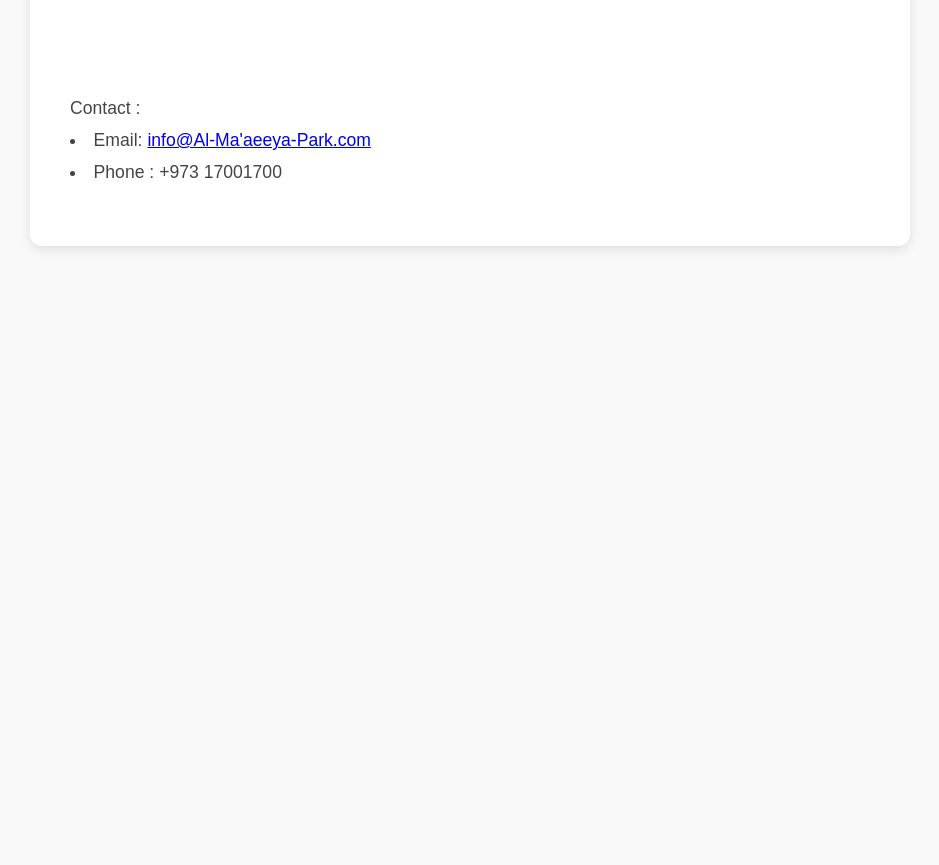
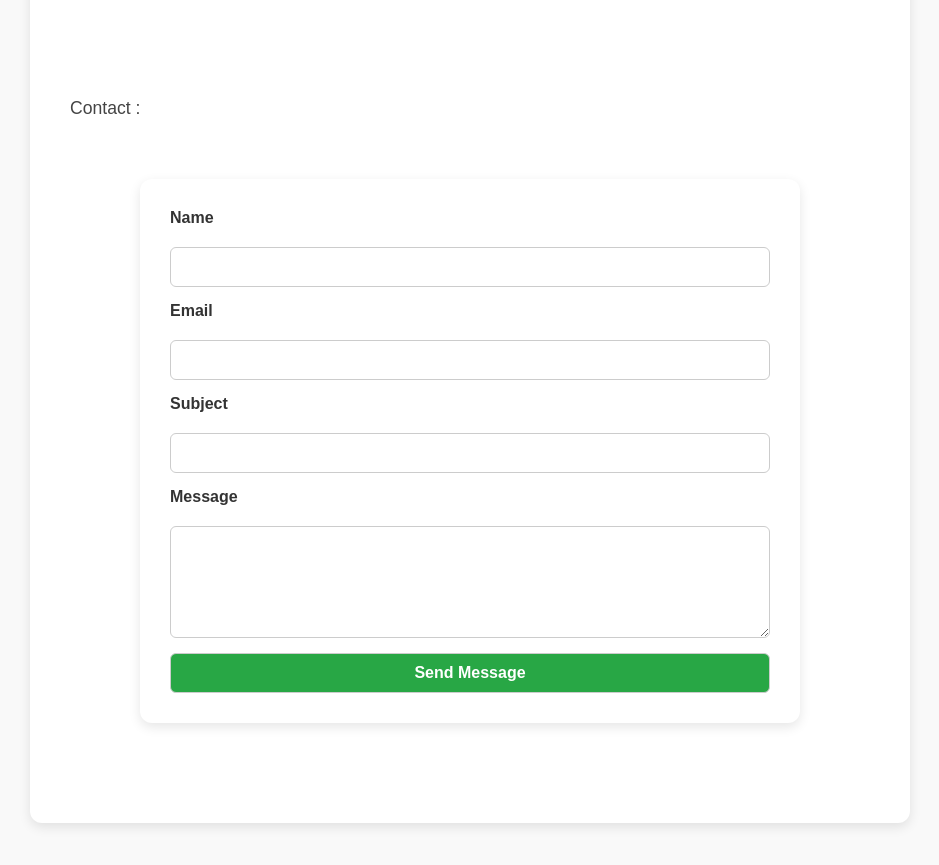
Before and after one commit to FerasAlbuflasa01/water-garden-museum-forntend, a React (Vite) app: page /about in a window 1280 px wide. Shown: the part 429-1294 px from the top of the page, without its empty margins (170-1109 px from the left). Before the commit the page ends 800 px from the top, so only its background shows below. Built offline with nearby package versions, Linux system fonts and the light colour scheme; no server answers.

Commit message:
added email

```diff
--- a/package.json
+++ b/package.json
@@ -10,6 +10,7 @@
     "preview": "vite preview"
   },
   "dependencies": {
+    "@emailjs/browser": "^4.4.1",
     "axios": "^1.11.0",
     "react": "^19.1.0",
     "react-dom": "^19.1.0",
--- a/src/App.css
+++ b/src/App.css
@@ -301,3 +301,45 @@
   line-height: 1.8;
   color: #444;
 }
+
+.about-page form {
+  max-width: 600px;
+  margin: 0 auto 60px;
+  display: flex;
+  flex-direction: column;
+  gap: 15px;
+  padding: 30px;
+  background-color: #fff;
+  border-radius: 12px;
+  box-shadow: 0 4px 12px rgba(0, 0, 0, 0.1);
+}
+
+.about-page form label {
+  font-weight: 600;
+  margin-bottom: 5px;
+}
+
+.about-page form input[type='text'],
+.about-page form input[type='email'],
+.about-page form input[type='submit'],
+.about-page form textarea {
+  width: 100%;
+  padding: 10px;
+  font-size: 1rem;
+  border: 1px solid #ccc;
+  border-radius: 6px;
+  box-sizing: border-box;
+  font-family: inherit;
+}
+
+.about-page form input[type='submit'] {
+  background-color: #28a745;
+  color: white;
+  cursor: pointer;
+  font-weight: bold;
+  transition: background-color 0.3s ease;
+}
+
+.about-page form input[type='submit']:hover {
+  background-color: #218838;
+}
--- a/src/App.jsx
+++ b/src/App.jsx
@@ -29,6 +29,7 @@
   }
   return (
     <>
+    <title>AL-Ma'aeeya Park - Bahrain</title>
       <header>
         <Header handleLogOut={handleLogOut} admin={admin} />
       </header>
--- a/src/components/About.jsx
+++ b/src/components/About.jsx
@@ -1,4 +1,32 @@
+import React, { useState } from 'react'
+import emailjs from '@emailjs/browser'
+
 const About = () => {
+  const [messageSend, setMessageSend] = useState(null)
+  const x = {
+    name: '',
+    email: '',
+    subject: '',
+    message: ''
+  }
+
+  const [formData, setFormData] = useState({ x })
+  const handleChange = async (e) => {
+    setFormData({ ...formData, [e.target.name]: e.target.value })
+    setMessageSend(null)
+  }
+  const handleSubmit = async (e) => {
+    e.preventDefault()
+    await emailjs.sendForm(
+      'service_hjhotbc',
+      'template_b9pv4tn',
+      e.target,
+      '5vv7XWBRiwCKwSAgP'
+    )
+    setFormData({ x })
+    setMessageSend(<h3>Email Sent successfully..!!</h3>)
+  }
+
   return (
     <div className="about-page">
       <h1>About Al-Ma'aeeya Park</h1>
@@ -17,18 +45,50 @@
 
       <p>
         Contact :
-        <br />
-      <li>
-        Email:{' '}
-        <a href="https://youtu.be/xvFZjo5PgG0?si=6JO1EFmhcdknP0Pn">
-          info@Al-Ma'aeeya-Park.com
-        </a>
-      </li>
-      <li>
-        Phone : +973 17001700
-      </li>
       </p>
+      <br />
 
+      {messageSend}
+      <br />
+      <form onSubmit={handleSubmit}>
+        <label htmlFor="name">Name</label>
+        <input
+          type="text"
+          id="name"
+          name="name"
+          value={formData.name}
+          onChange={handleChange}
+          required
+        />
+        <label htmlFor="email">Email</label>
+        <input
+          type="email"
+          id="email"
+          name="email"
+          value={formData.email}
+          onChange={handleChange}
+          required
+        />
+        <label htmlFor="subject">Subject</label>
+        <input
+          type="text"
+          id="subject"
+          name="subject"
+          value={formData.subject}
+          onChange={handleChange}
+          required
+        />
+        <label htmlFor="message">Message</label>
+        <textarea
+          id="message"
+          name="message"
+          rows="5"
+          value={formData.message}
+          onChange={handleChange}
+          required
+        ></textarea>
+        <input type="submit" value="Send Message" />
+      </form>
     </div>
   )
 }
--- a/src/components/Home.jsx
+++ b/src/components/Home.jsx
@@ -18,7 +18,7 @@
 
   return (
     <>
-    <title>AL-Ma'aeeya Park - Bahrain</title>
+
       <div className="list-games">
         {listOfGames.map((game) => (
           <GameCard game={game} key={game._id} />
```
Also changed, not shown: 1 other file (tests, documents, lock files or other folders).
